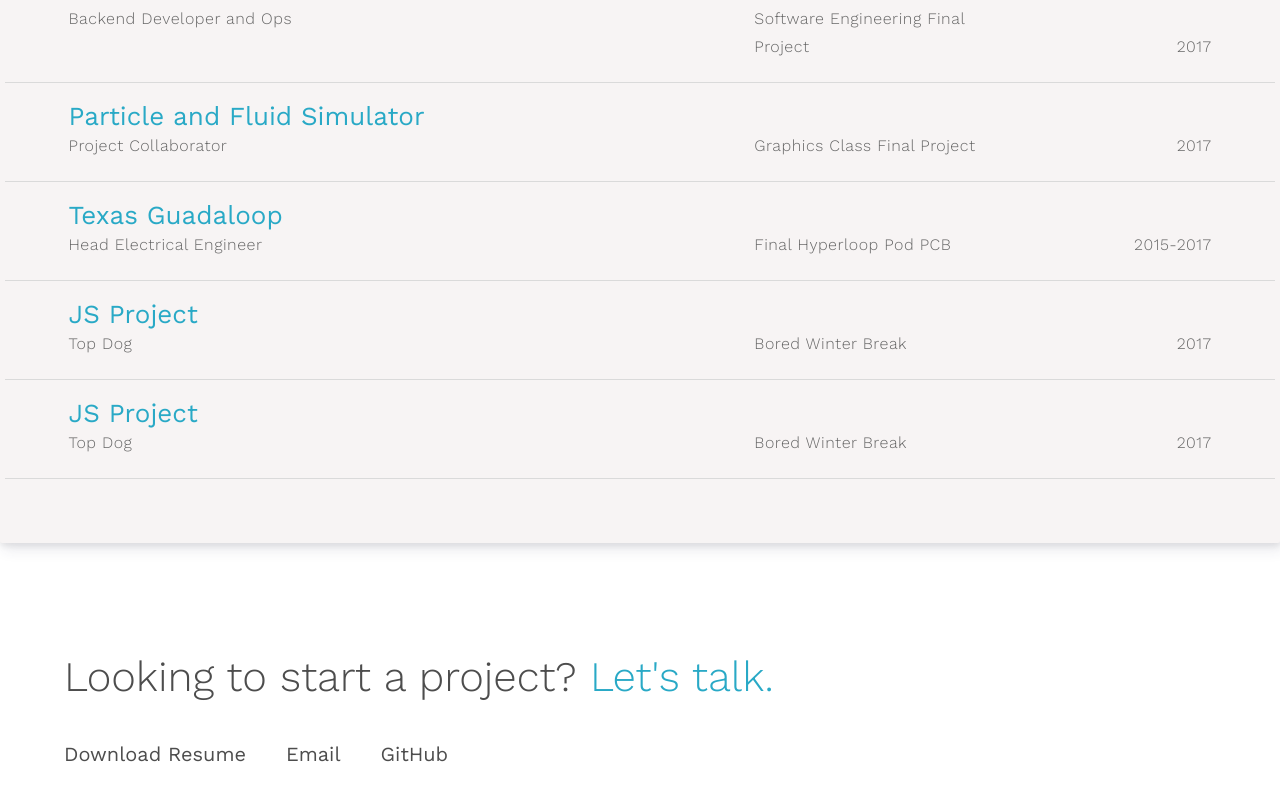
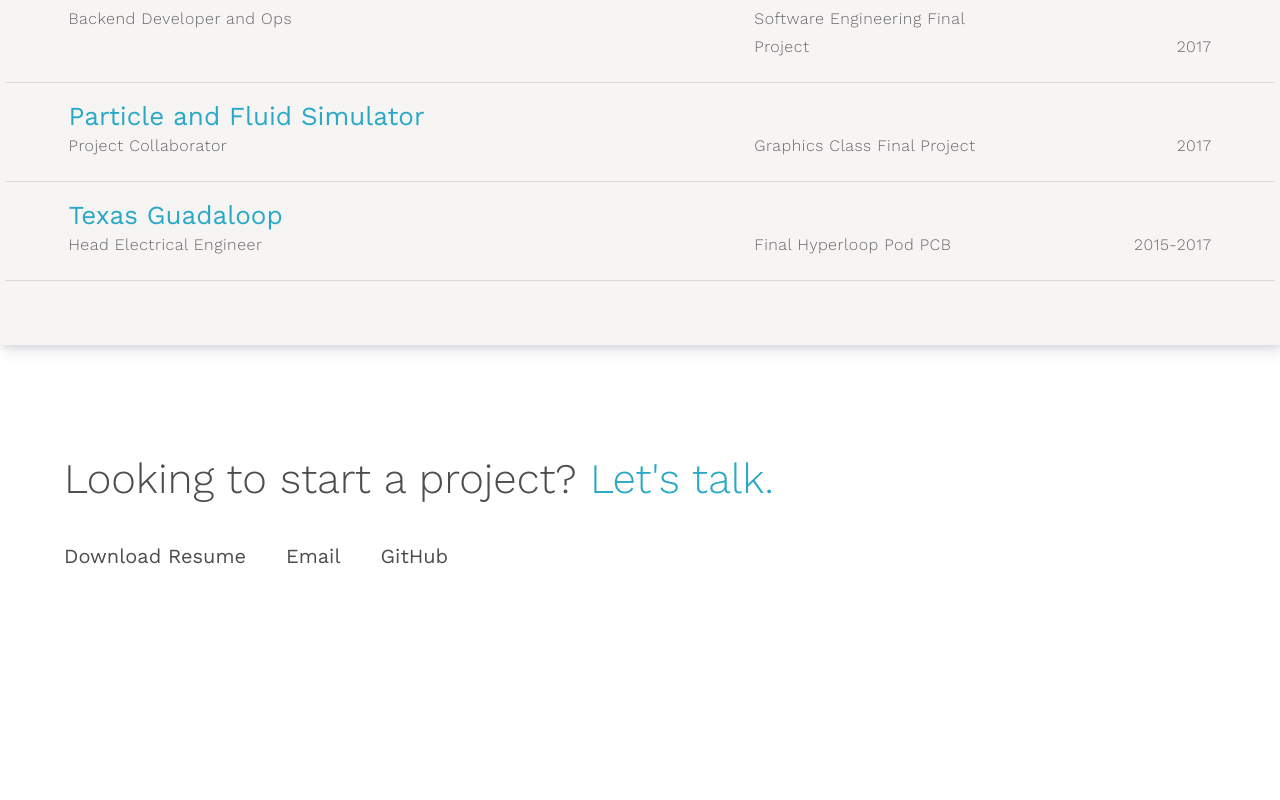
Before and after one commit to jcristol/jcristol.com, a React (Create React App) app: page / in a window 1280 px wide. Shown: the part 1554-2354 px from the top of the page. After the commit the page ends 2256 px from the top, so only its background shows below. Built offline with nearby package versions, Linux system fonts and the light colour scheme.

Commit message:
fixed some dead links

```diff
--- a/src/Meat.js
+++ b/src/Meat.js
@@ -115,7 +115,7 @@ const Meat = () => (
       <div class="work-container">
         <ul class="work__list">
           <li class="work__list-item-first">
-            <a target="_blank" rel="noopener noreferrer" class="work__list-item-link" href="">
+            <a target="_blank" rel="noopener noreferrer" class="work__list-item-link" href="https://github.com/myang97/idb">
               <h2 class="work-title">
                 NFL Database
               </h2>
@@ -131,7 +131,7 @@ const Meat = () => (
             </a>
           </li>
           <li class="work__list-item">
-            <a target="_blank" rel="noopener noreferrer" class="work__list-item-link" href="">
+            <a target="_blank" rel="noopener noreferrer" class="work__list-item-link" href="https://github.com/BadDecisionsAlex/ThatsANiceRenderingDave">
               <h2 class="work-title">
                 Particle and Fluid Simulator
               </h2>
@@ -147,7 +147,7 @@ const Meat = () => (
             </a>
           </li>
           <li class="work__list-item">
-            <a target="_blank" rel="noopener noreferrer" class="work__list-item-link" href="">
+            <a target="_blank" rel="noopener noreferrer" class="work__list-item-link" href="https://github.com/jcristol/pcbMcRepo">
               <h2 class="work-title">
                 Texas Guadaloop
               </h2>
@@ -162,38 +162,6 @@ const Meat = () => (
               </span>
             </a>
           </li>
-          <li class="work__list-item">
-            <a target="_blank" rel="noopener noreferrer" class="work__list-item-link" href="">
-              <h2 class="work-title">
-                JS Project
-              </h2>
-              <span class="work-detail work-role">
-                Top Dog
-              </span>
-              <span class="work-detail work-company">
-                Bored Winter Break
-              </span>
-              <span class="work-detail work-date">
-                2017
-              </span>
-            </a>
-          </li>
-          <li class="work__list-item">
-            <a target="_blank" rel="noopener noreferrer" class="work__list-item-link" href="">
-              <h2 class="work-title">
-                JS Project
-              </h2>
-              <span class="work-detail work-role">
-                Top Dog
-              </span>
-              <span class="work-detail work-company">
-                Bored Winter Break
-              </span>
-              <span class="work-detail work-date">
-                2017
-              </span>
-            </a>
-          </li>
         </ul>
       </div>
     </section>
```
